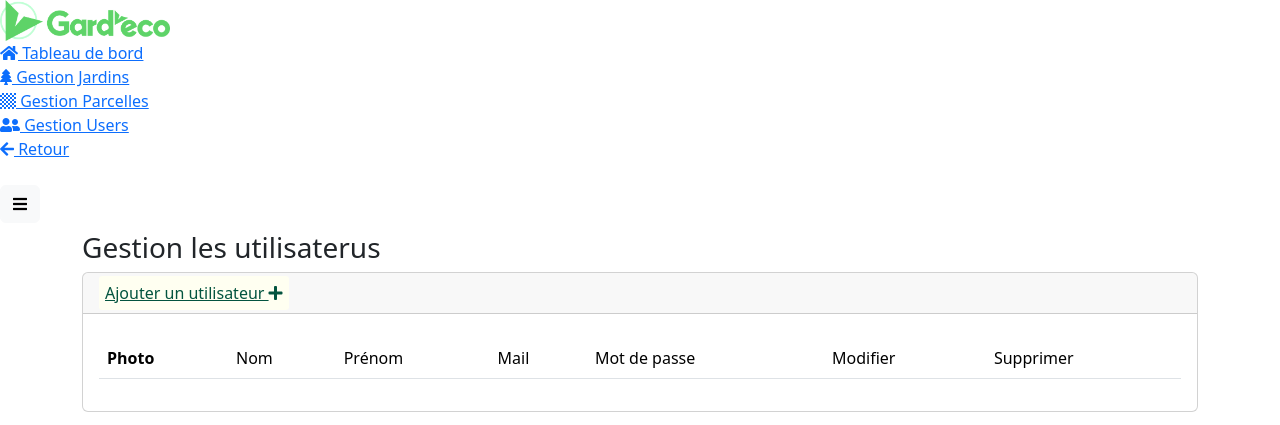
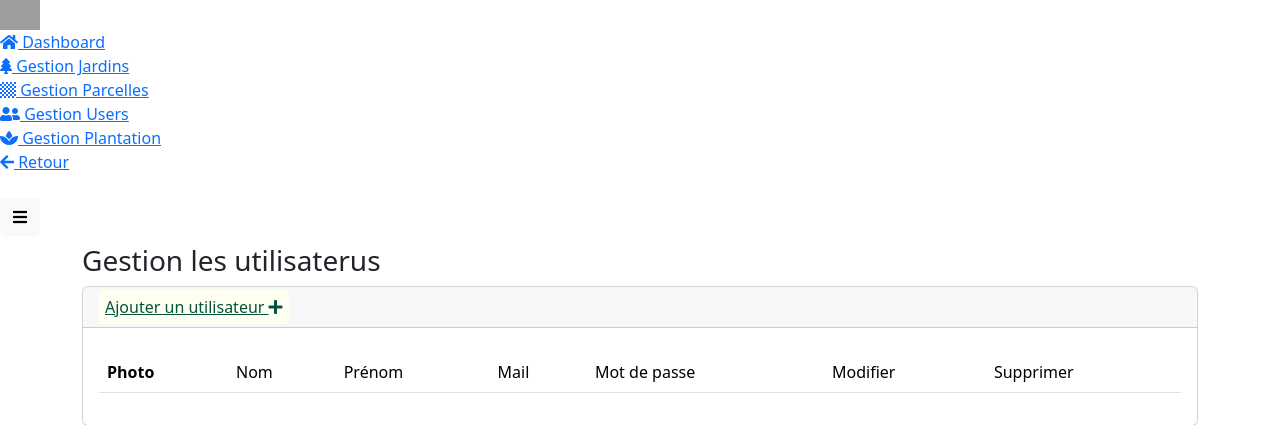
Before and after one commit to LenaPignolet/Sae202, a PHP site: page /admin/Usagers/user_gestion.php in a window 1280 px wide. Shown: the top 425 px of the page. Run offline with PHP 8.4, Linux system fonts and the light colour scheme; data that the repository does not hold is empty; some libraries are stand-ins or nearby versions; grey boxes are pictures that could not be loaded.

Commit message:
Update user_gestion.php dashboard

```diff
--- a/admin/Usagers/user_gestion.php
+++ b/admin/Usagers/user_gestion.php
@@ -12,7 +12,7 @@
     <meta name="viewport" content="width=device-width, initial-scale=1, shrink-to-fit=no">
     <meta http-equiv="X-UA-Compatible" content="IE=edge">
     <meta name="description" content="Page admin">
-    <title>Tableau de bord</title>
+    <title>Dashboard</title>
     <link href="../assets/vendor/fontawesome/css/fontawesome.min.css" rel="stylesheet">
     <link href="../assets/vendor/fontawesome/css/solid.min.css" rel="stylesheet">
     <link href="../assets/vendor/fontawesome/css/brands.min.css" rel="stylesheet">
@@ -26,19 +26,19 @@
     <div class="wrapper">
         <nav id="sidebar" class="active">
             <div class="sidebar-header">
-                <img src="../../images/logo.png" alt="bootraper logo" width="170px" class="app-logo">
+                <img src="../assets/img/logo.png" alt="bootraper logo" width="40px" class="app-logo">
             </div>
             <ul class="list-unstyled components text-secondary">
                 <li>
-                    <a href="../admin.php"><i class="fas fa-home"></i> Tableau de bord</a>
+                    <a href="/admin/gestion.php"><i class="fas fa-home"></i> Dashboard</a>
                 </li>
 
                 <li>
-                    <a href="../Jardins/jardin_gestion.php"><i class="fas fa-tree"></i> Gestion Jardins</a>
+                    <a href="../Jardins/gestion_jardin.php"><i class="fas fa-tree"></i> Gestion Jardins</a>
                 </li>
 
                 <li>
-                    <a href="../Parcelle/parcelle_gestion.php"><i class="fas fa-chess-board"></i> Gestion Parcelles</a>
+                    <a href="../Parcelle/gestion_parcelle.php"><i class="fas fa-chess-board"></i> Gestion Parcelles</a>
                 </li>
 
                 <li>
@@ -46,7 +46,11 @@
                 </li>
 
                 <li>
-                    <a href="../../index.php"><i class="fas fa-arrow-left"></i> Retour</a>
+                    <a href="../Plantation/gestion_plantation.php"><i class="fas fa-spa"></i> Gestion Plantation</a>
+                </li>
+
+                <li>
+                    <a href="/index.php"><i class="fas fa-arrow-left"></i> Retour</a>
                 </li>
 
             </ul>
@@ -93,6 +97,7 @@
                                             </tr>
                                         </thead>
                                         <?php require('../../connexion_sql.php') ?>
+                                        <?php require('../../connexion_sql.php') ?>
                                         <?php
                                         $sql = "SELECT * FROM User";
                                         $query = $mabd->prepare($sql);
```
